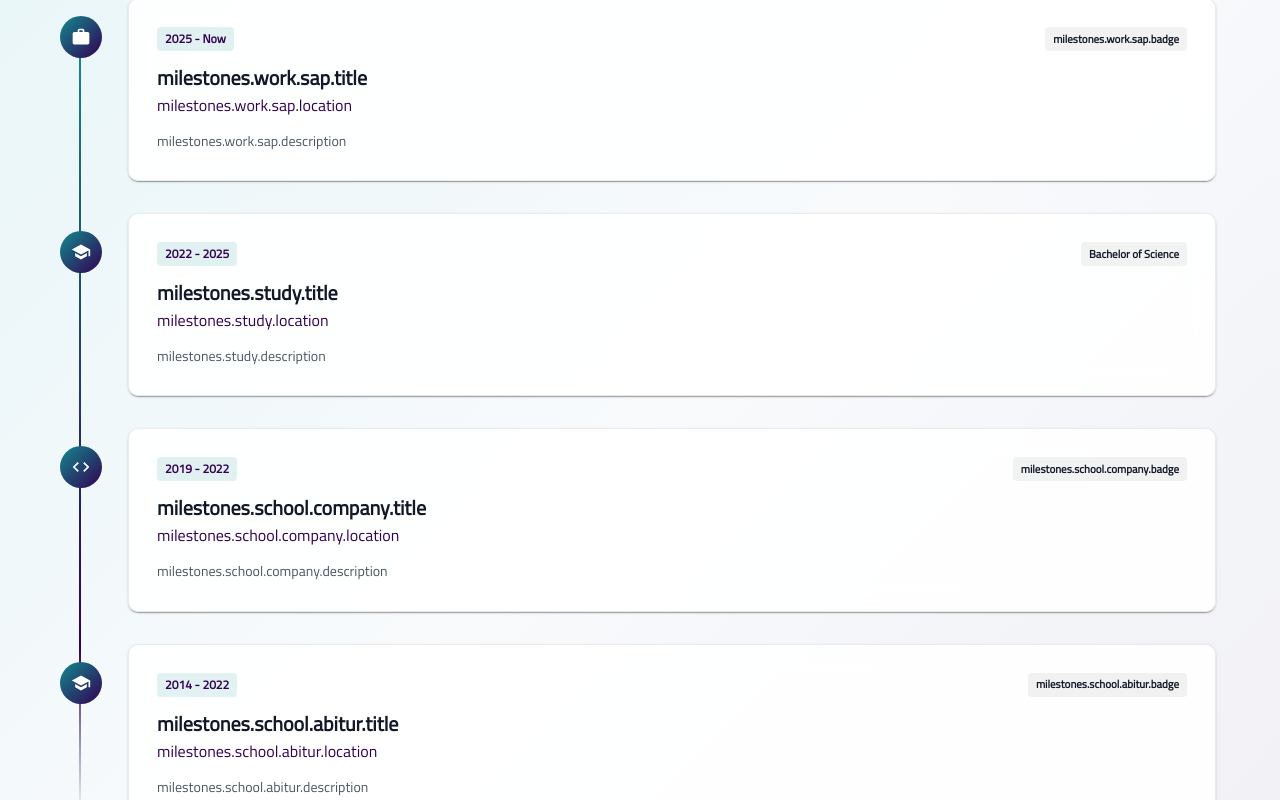
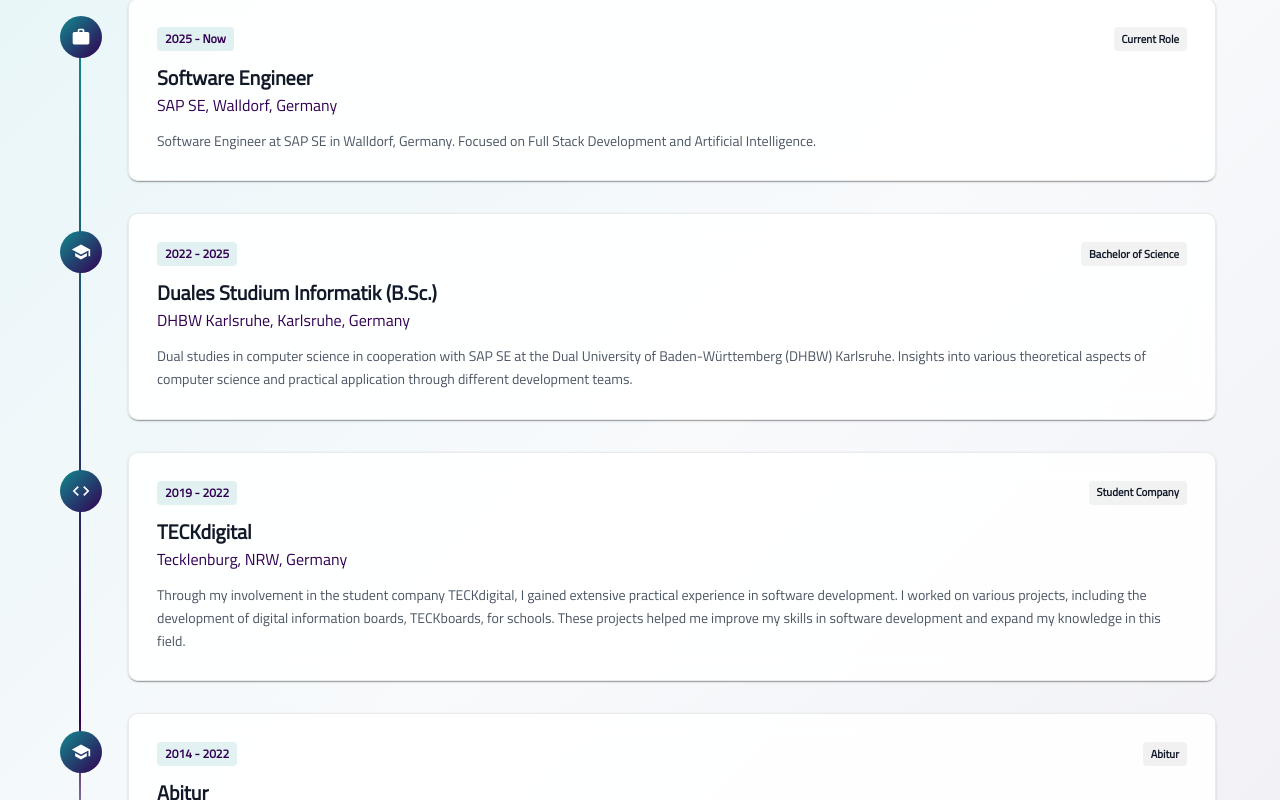
Before and after one commit to Jozys/portfolio, a React (Vite) app: page /v4/me in a window 1280 px wide. Shown: the part 1100-1900 px from the top of the page. Built offline with nearby package versions, Linux system fonts and the light colour scheme.

Commit message:
🌐 Add translation content for Milestones
- Change HTML lang when updating language

```diff
--- a/src/data/Milestone.tsx
+++ b/src/data/Milestone.tsx
@@ -1,5 +1,7 @@
 import { Code, School, WorkOutlined } from "@mui/icons-material";
 import { Milestone } from "./types/Milestone";
+import { Language } from "../language";
+import { getNestedValue } from "../utils/utils";
 
 export const milestones: Record<string, Milestone> = {
   work_sap: {
@@ -7,18 +9,18 @@ export const milestones: Record<string, Milestone> = {
       start: 2025,
       end: 9999,
     },
-    badge: "milestones.work.sap.badge",
-    description: "milestones.work.sap.description",
-    title: "milestones.work.sap.title",
+    badge: "milestones.work_sap.badge",
+    description: "milestones.work_sap.description",
+    title: "milestones.work_sap.title",
     icon: <WorkOutlined fontSize="small" />,
-    location: "milestones.work.sap.location",
+    location: "milestones.work_sap.location",
   },
   study: {
     period: {
       start: 2022,
       end: 2025,
     },
-    badge: "Bachelor of Science",
+    badge: "milestones.study.badge",
     description: "milestones.study.description",
     icon: <School fontSize="small" />,
     location: "milestones.study.location",
@@ -53,3 +55,45 @@ export const getMilestones = (): Milestone[] => {
     (a, b) => b.period.start - a.period.start,
   );
 };
+
+export const getMilestoneTitle = (
+  milestone: Milestone,
+  language: Language,
+): string => {
+  if (milestone.title) {
+    return getNestedValue(language, milestone.title) || milestone.title;
+  }
+  return milestone.title;
+};
+
+export const getMilestoneDescription = (
+  milestone: Milestone,
+  language: Language,
+): string => {
+  if (milestone.description) {
+    return (
+      getNestedValue(language, milestone.description) || milestone.description
+    );
+  }
+  return milestone.description;
+};
+
+export const getMilestoneLocation = (
+  milestone: Milestone,
+  language: Language,
+): string => {
+  if (milestone.location) {
+    return getNestedValue(language, milestone.location) || milestone.location;
+  }
+  return milestone.location;
+};
+
+export const getMilestoneBadge = (
+  milestone: Milestone,
+  language: Language,
+): string => {
+  if (milestone.badge) {
+    return getNestedValue(language, milestone.badge) || milestone.badge;
+  }
+  return milestone.badge;
+};
--- a/src/language/hooks/LanguageProvider.tsx
+++ b/src/language/hooks/LanguageProvider.tsx
@@ -68,6 +68,10 @@ export default function LanguageProvider(props: LanguageProviderProps) {
     }
   }, []);
 
+  React.useEffect(() => {
+    document.documentElement.lang = languageType;
+  }, [languageType]);
+
   const changeLanguage = (newLanguageType: Language) => {
     localStorage.setItem("language", newLanguageType);
     setLanguageType(newLanguageType);
--- a/src/language/locales/de/index.ts
+++ b/src/language/locales/de/index.ts
@@ -192,6 +192,38 @@ export const language: Language = {
       },
     },
   },
+  milestones: {
+    work_sap: {
+      title: "Software Engineer",
+      description:
+        "Software Engineer bei der SAP in Walldorf. Dabei liegt mein Fokus auf der Entwicklung moderner Webanwendungen und Künstlicher Intelligenz.",
+      location: "SAP SE, Walldorf, Deutschland",
+      badge: "Aktuelle Rolle",
+    },
+    study: {
+      title: "Duales Studium Informatik (B.Sc.)",
+      description:
+        "Duales Studium der Informatik in Kooperation mit der SAP SE an der Dualen Hochschule Baden-Württemberg (DHBW) Karlsruhe. Einblicke in verschiedene theoretische Inhalte der Informatik und praxisnahe Verknüpfung durch verschiedene Entwicklungsteams.",
+      location: "DHBW Karlsruhe, Karlsruhe, Deutschland",
+      badge: "Bachelor of Science",
+    },
+    school: {
+      company: {
+        title: "TECKdigital",
+        description:
+          "Durch meine Mitarbeit in der Schülerfirma TECKdigital konnte ich viele praktische Erfahrungen in der Softwareentwicklung sammeln. Ich habe an verschiedenen Projekten gearbeitet, darunter die Entwicklung der digitalen Infotafeln, TECKboards, für Schulen. Diese Projekte haben mir geholfen, meine Fähigkeiten in der Softwareentwicklung zu verbessern und mein Wissen in diesem Bereich zu erweitern.",
+        location: "Tecklenburg, NRW, Deutschland",
+        badge: "Schülerfirma",
+      },
+      abitur: {
+        title: "Abitur",
+        description:
+          "Mit den Leistungskursen Mathematik und Informatik habe ich erfolgreich die Schule abgeschlossen. Zu dem Zeitpunk hab ich bereits durch die Schülerfirma und private Projekte viel praxisnahes gelernt, was ich für mein Studium nutzen konnte.",
+        location: "Graf-Adolf-Gymnasium, Tecklenburg, NRW",
+        badge: "Abitur",
+      },
+    },
+  },
   about: {
     me: {
       title: "Über mich",
--- a/src/language/locales/en/index.ts
+++ b/src/language/locales/en/index.ts
@@ -196,6 +196,38 @@ export const language: Language = {
       },
     },
   },
+  milestones: {
+    work_sap: {
+      title: "Software Engineer",
+      description:
+        "Software Engineer at SAP SE in Walldorf, Germany. Focused on Full Stack Development and Artificial Intelligence.",
+      location: "SAP SE, Walldorf, Germany",
+      badge: "Current Role",
+    },
+    study: {
+      title: "Duales Studium Informatik (B.Sc.)",
+      description:
+        "Dual studies in computer science in cooperation with SAP SE at the Dual University of Baden-Württemberg (DHBW) Karlsruhe. Insights into various theoretical aspects of computer science and practical application through different development teams.",
+      location: "DHBW Karlsruhe, Karlsruhe, Germany",
+      badge: "Bachelor of Science",
+    },
+    school: {
+      company: {
+        title: "TECKdigital",
+        description:
+          "Through my involvement in the student company TECKdigital, I gained extensive practical experience in software development. I worked on various projects, including the development of digital information boards, TECKboards, for schools. These projects helped me improve my skills in software development and expand my knowledge in this field.",
+        location: "Tecklenburg, NRW, Germany",
+        badge: "Student Company",
+      },
+      abitur: {
+        title: "Abitur",
+        description:
+          "With the advanced courses in Mathematics and Computer Science, I successfully completed high school. At that time, I had already gained a lot of practical experience through the student company and private projects, which I could use for my studies.",
+        location: "Graf-Adolf-Gymnasium, Tecklenburg, NRW",
+        badge: "Abitur",
+      },
+    },
+  },
   about: {
     me: {
       title: "About me",
--- a/src/modules/v4/pages/about/components/MilestoneItem.tsx
+++ b/src/modules/v4/pages/about/components/MilestoneItem.tsx
@@ -1,6 +1,13 @@
 import { Box, Chip, Paper, Stack, Typography, useTheme } from "@mui/material";
 import { Milestone } from "../../../../../data/types/Milestone";
 import { formatProjectYears } from "../../../../../utils/utils";
+import { useLanguage } from "../../../../../language/hooks";
+import {
+  getMilestoneBadge,
+  getMilestoneDescription,
+  getMilestoneLocation,
+  getMilestoneTitle,
+} from "../../../../../data/Milestone";
 
 export interface MilestoneItemProps {
   milestone: Milestone;
@@ -8,6 +15,7 @@ export interface MilestoneItemProps {
 export default function MilestoneItem(props: MilestoneItemProps) {
   const theme = useTheme();
   const isDark = theme.palette.mode === "dark";
+  const { language } = useLanguage();
   return (
     <Box sx={{ position: "relative", pl: { xs: 3, md: 4 } }}>
       <Box
@@ -78,7 +86,7 @@ export default function MilestoneItem(props: MilestoneItemProps) {
           />
           {props.milestone.badge && (
             <Chip
-              label={props.milestone.badge}
+              label={getMilestoneBadge(props.milestone, language)}
               size="small"
               sx={{
                 borderRadius: 1,
@@ -101,7 +109,7 @@ export default function MilestoneItem(props: MilestoneItemProps) {
             fontFamily: "Titillium Web, sans-serif",
           }}
         >
-          {props.milestone.title}
+          {getMilestoneTitle(props.milestone, language)}
         </Typography>
         <Typography
           sx={{
@@ -110,7 +118,7 @@ export default function MilestoneItem(props: MilestoneItemProps) {
             fontSize: { xs: 14, sm: 16 },
           }}
         >
-          {props.milestone.location}
+          {getMilestoneLocation(props.milestone, language)}
         </Typography>
         <Typography
           sx={{
@@ -120,7 +128,7 @@ export default function MilestoneItem(props: MilestoneItemProps) {
             mt: 1.5,
           }}
         >
-          {props.milestone.description}
+          {getMilestoneDescription(props.milestone, language)}
         </Typography>
       </Paper>
     </Box>
```
Also changed, not shown: src/language/index.ts (+15 -0 lines).
